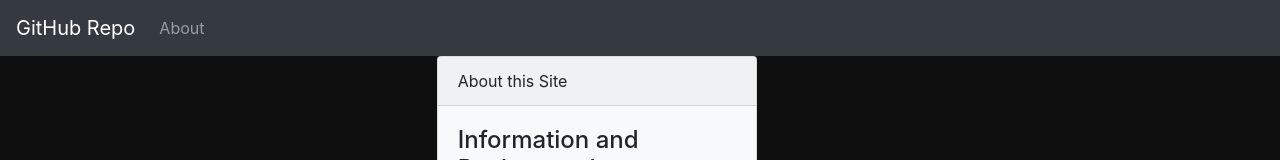
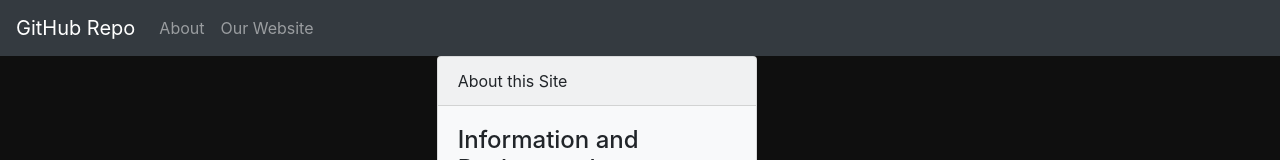
Before and after one commit to sgoyal20/Altamont-Hacktoberfest-HTML-2019, a plain HTML site: page index.html in a window 1280 px wide. Shown: the top 160 px of the page. Drawn offline with nearby package versions, Linux system fonts and the light colour scheme.

Commit message:
Update index.html

```diff
--- a/index.html
+++ b/index.html
@@ -17,6 +17,11 @@
         <ul class="navbar-nav mr-auto">
           <li class="nav-item">
             <a class="nav-link" href="#about">About</a>
+          </li>
+           <div class="collapse navbar-collapse" id="navbarColor02">
+        <ul class="navbar-nav mr-auto">
+          <li class="nav-item">
+            <a class="nav-link" href="https://altamontschool.org">Our Website</a>
           </li>
 
           <!--Add in your link here-->
```
